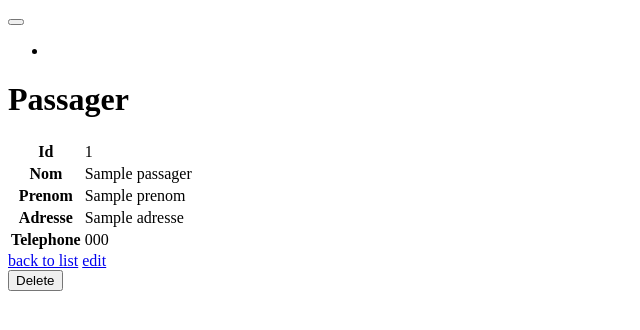
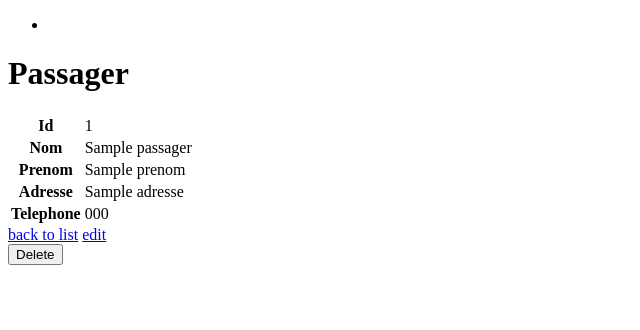
Before and after one commit to annadione/projet_symplon, a Symfony app: template templates/passager/show.html.twig in a window 1280 px wide. Shown: the top 330 px of the page, without its empty margins (0-640 px from the left). Run offline with Twig, Linux system fonts and the light colour scheme; the template is opened without the code that fills it: most values are stand-ins (such as "Sample title", 1, 10 or a date in 2020); some libraries are stand-ins or nearby versions.

Commit message:
quelques modifications

```diff
--- a/templates/acceuil/index.html.twig
+++ b/templates/acceuil/index.html.twig
@@ -4,7 +4,7 @@
 
 {% block body %}
 
-    <h2>Bienvenue à ma page d'acceuil</h2>
+    <h2 style="margin-left: 40%;">Bienvenue à ma page d'acceuil</h2>
     <div class="image">
     <DOCTYPE html>
     <!-- Created By CodingNepal - www.codingnepalweb.com -->
--- a/templates/base.html.twig
+++ b/templates/base.html.twig
@@ -16,9 +16,7 @@
     <body>
      <nav class="navbar navbar-expand-lg navbar-light bg-light">
         <div class="container-fluid">
-            <button class="navbar-toggler" type="button" data-bs-toggle="collapse" data-bs-target="#navbarSupportedContent" aria-controls="navbarSupportedContent" aria-expanded="false" aria-label="Toggle navigation">
-                <span class="navbar-toggler-icon"></span>
-            </button>
+
             <div class="collapse navbar-collapse" id="navbarSupportedContent">
                 <ul class="navbar-nav me-auto mb-2 mb-lg-0">
                     <li class="nav-item">
```
